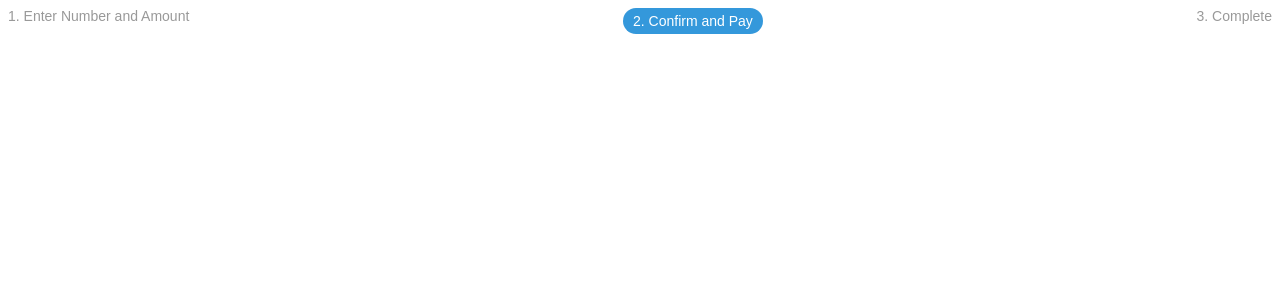
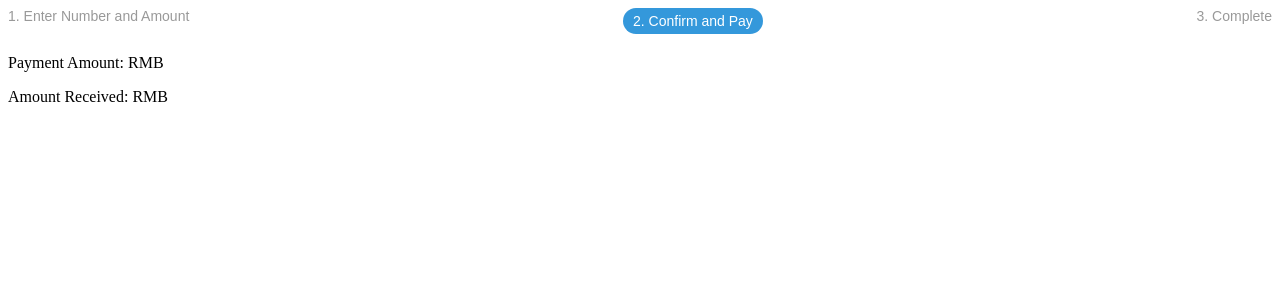
Before and after one commit to ITteam00/Recharge, an Angular app: page /confirm-pay in a window 1280 px wide. Shown: the top 300 px of the page. Built offline with nearby package versions, Linux system fonts and the light colour scheme.

Commit message:
feat: add confirm and pay component

```diff
--- a/src/app/app.component.ts
+++ b/src/app/app.component.ts
@@ -3,14 +3,12 @@ import { RouterOutlet } from '@angular/router';
 import { RechargeHeaderComponent } from "./recharge-header/recharge-header.component";
 import { RechargeFormComponent } from "./recharge-form/recharge-form.component";
 import { PhoneInputComponent } from "./phone-input/phone-input.component";
-import { MoneyCaculaterComponent } from "./money-caculater/money-caculater.component";
-import { RechargeButtonComponent } from "./recharge-button/recharge-button.component";
 import { FormsModule } from '@angular/forms';
 
 @Component({
   selector: 'app-root',
   standalone: true,
-  imports: [RouterOutlet, RechargeHeaderComponent, RechargeFormComponent, PhoneInputComponent, MoneyCaculaterComponent, RechargeButtonComponent,FormsModule],
+  imports: [RouterOutlet, RechargeHeaderComponent, RechargeFormComponent, PhoneInputComponent, FormsModule],
   templateUrl: './app.component.html',
   styleUrl: './app.component.css'
 })
--- a/src/app/confirm-pay/confirm-pay.component.html
+++ b/src/app/confirm-pay/confirm-pay.component.html
@@ -1,6 +1,4 @@
-
-<div>
-    {{phoneNumber}}
-    {{amount}}
-    {{payment}}
+<div class="amount-summary">
+    <p>Payment Amount: <span class="payment-amount">{{payment}} RMB</span></p>
+    <p>Amount Received: <span class="received-amount">{{amount}} RMB</span></p>
 </div>
--- a/src/app/confirm-pay/confirm-pay.component.ts
+++ b/src/app/confirm-pay/confirm-pay.component.ts
@@ -17,7 +17,6 @@ export class ConfirmPayComponent implements OnInit{
 
   ngOnInit() {
     this.route.queryParams.subscribe(params => {
-      this.phoneNumber=params['phone']
       this.amount = params['amount'];
       this.payment = params['paymentAmount'];
     });
```
